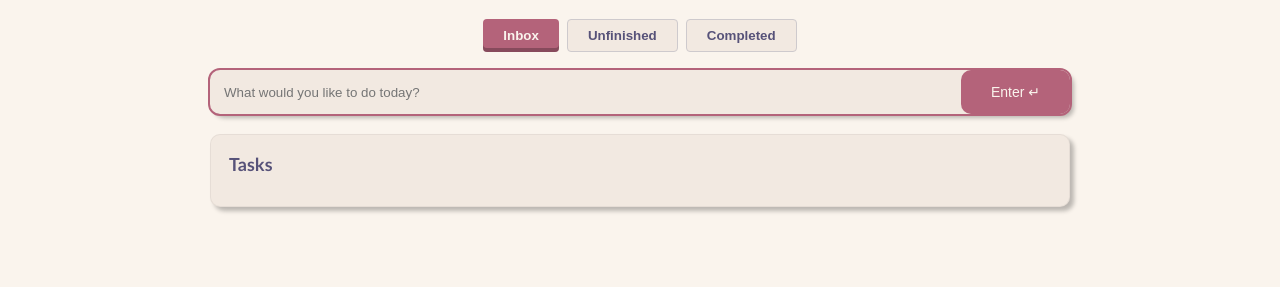
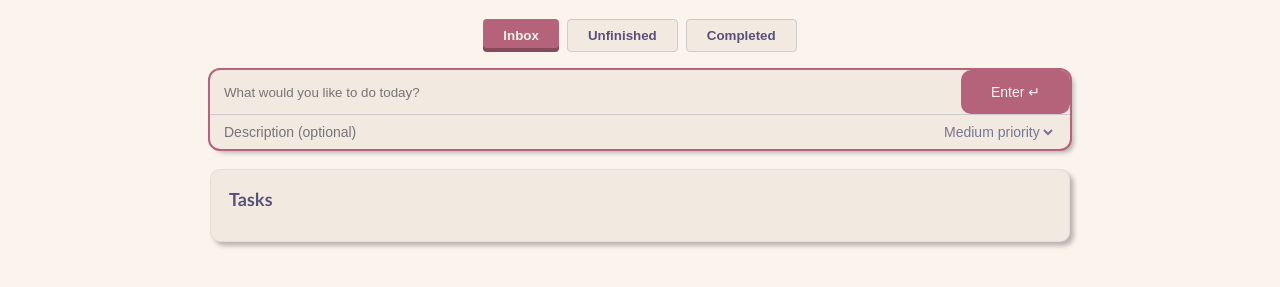
Before and after one commit to HackYourFutureProjects/c55-core-project-group-2, a website: page public/index.html in a window 1280 px wide. Both pictures are taken after a click on the button "Enter ↵". Shown: the part 129-416 px from the top of the page. Drawn offline with Linux system fonts and the light colour scheme; no server answers; a web font is replaced by a local one.

Commit message:
Generated additional HTML for setting task description and priority

```diff
--- a/public/app.js
+++ b/public/app.js
@@ -29,6 +29,7 @@ function createTaskElement(task) {
       <input type="checkbox" ${task.status === 'finished' ? 'checked' : ''} />
       <div class="task-meta">
         <div class="task-title">${escapeHtml(task.name)}</div>
+        ${task.description ? `<div class="task-desc">${escapeHtml(task.description)}</div>` : ''}
         <div class="task-due">${task.deadline ? `Due: ${task.deadline}` : ''}</div>
       </div>
     </div>
@@ -79,6 +80,8 @@ function escapeHtml(str) {
 
 // Create tasks
 const input = document.getElementById('new-task-input');
+const descInput = document.getElementById('new-task-desc');
+const importanceSelect = document.getElementById('new-task-importance');
 const addButton = document.getElementById('new-task-btn');
 
 async function addTask() {
@@ -90,8 +93,9 @@ async function addTask() {
     headers: { 'Content-Type': 'application/json' },
     body: JSON.stringify({
       name,
+      description: descInput.value.trim(),
       category: 'general',
-      importance: 'medium',
+      importance: importanceSelect.value,
     }),
   });
 
@@ -102,6 +106,8 @@ async function addTask() {
   }
 
   input.value = '';
+  descInput.value = '';
+  importanceSelect.value = 'medium';
   await loadTasks();
 }
 
--- a/public/index.html
+++ b/public/index.html
@@ -23,12 +23,26 @@
       </nav>
 
       <div class="input-bar">
+        <div class="input-bar-main">
           <input
             id="new-task-input"
             type="text"
             placeholder="What would you like to do today?"
           />
           <button id="new-task-btn" type="button">Enter ↵</button>
+        </div>
+        <div class="input-bar-extras">
+          <input
+            id="new-task-desc"
+            type="text"
+            placeholder="Description (optional)"
+          />
+          <select id="new-task-importance">
+            <option value="medium">Medium priority</option>
+            <option value="low">Low priority</option>
+            <option value="high">High priority</option>
+          </select>
+        </div>
       </div>
 
       <section class="tasks-area">
--- a/public/styles.css
+++ b/public/styles.css
@@ -101,11 +101,42 @@ body {
 
 .input-bar {
   display: flex;
-  align-items: center;
-  justify-content: space-between;
+  flex-direction: column;
   background: var(--bg-alt);
   border-radius: 10px;
   margin-bottom: 20px;
+}
+
+.input-bar-main {
+  display: flex;
+  align-items: center;
+  justify-content: space-between;
+}
+
+.input-bar-extras {
+  display: flex;
+  align-items: center;
+  gap: 8px;
+  padding: 8px 14px;
+  border-top: 1px solid var(--highlight);
+}
+
+#new-task-desc {
+  flex: 1;
+  border: none;
+  outline: none;
+  background: transparent;
+  font-size: 14px;
+  color: var(--fg-alt);
+}
+
+#new-task-importance {
+  border: none;
+  outline: none;
+  background: transparent;
+  color: var(--fg-alt);
+  font-size: 14px;
+  cursor: pointer;
 }
 
 .input-bar:hover {
@@ -261,6 +292,11 @@ button:hover {
 .task-title {
   font-weight: 600;
 }
+.task-desc {
+  font-size: 13px;
+  color: var(--fg-alt);
+  margin-top: 2px;
+}
 .task-due {
   font-size: 13px;
   color: var(--fg-alt);
```
Lines whose indentation alone changed are shown as unchanged.
